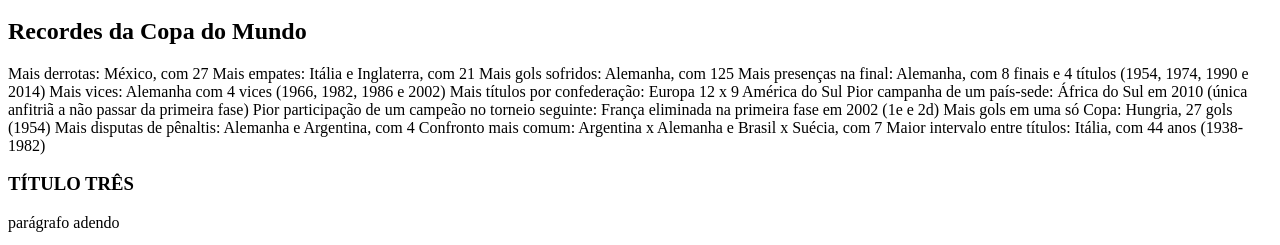
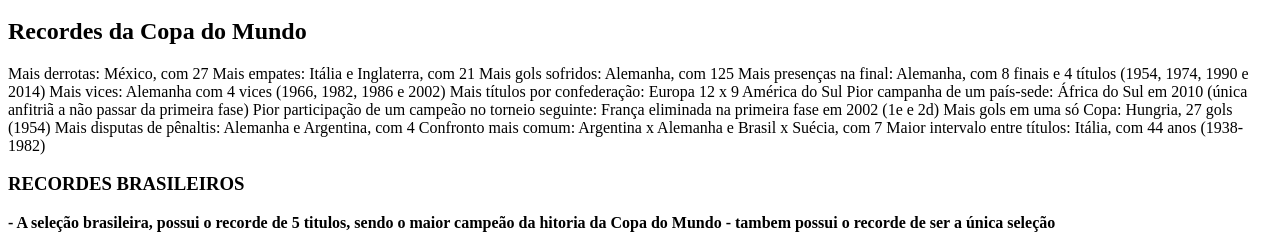
Before and after one commit to Giovani539/giovanicelc, a plain HTML site: page giovani.html in a window 1280 px wide. Shown: the part 190-435 px from the top of the page. Drawn offline with Linux system fonts and the light colour scheme.

Commit message:
Update giovani.html

```diff
--- a/giovani.html
+++ b/giovani.html
@@ -28,10 +28,11 @@
             Maior intervalo entre títulos: Itália, com 44 anos (1938-1982)
 
              </p>
-        <p> <strong>   </strong> </p>
 
-            <h3> TÍTULO TRÊS</h3>
-            <p>parágrafo adendo</p>
+            <h3>RECORDES BRASILEIROS</h3>
+            <p> <strong>- A seleção brasileira, possui o recorde de 5 titulos, sendo o maior campeão da hitoria da Copa do Mundo
+                - tambem possui o recorde de ser a única seleção
+            </strong> </p>
 
             <div class="imagemcentralizada">
         <img class="imagem1" src="abertura.webp">
@@ -41,7 +42,7 @@
             <h4> titulo lista</h4>
             <li class="lk"> item 1</li>
             <li class="lala"> item 2</li>
-            <li class="lista"> item 3</li>
+            <li class="lorena"> item 3</li>
         </ul>
 
 </body>
```
